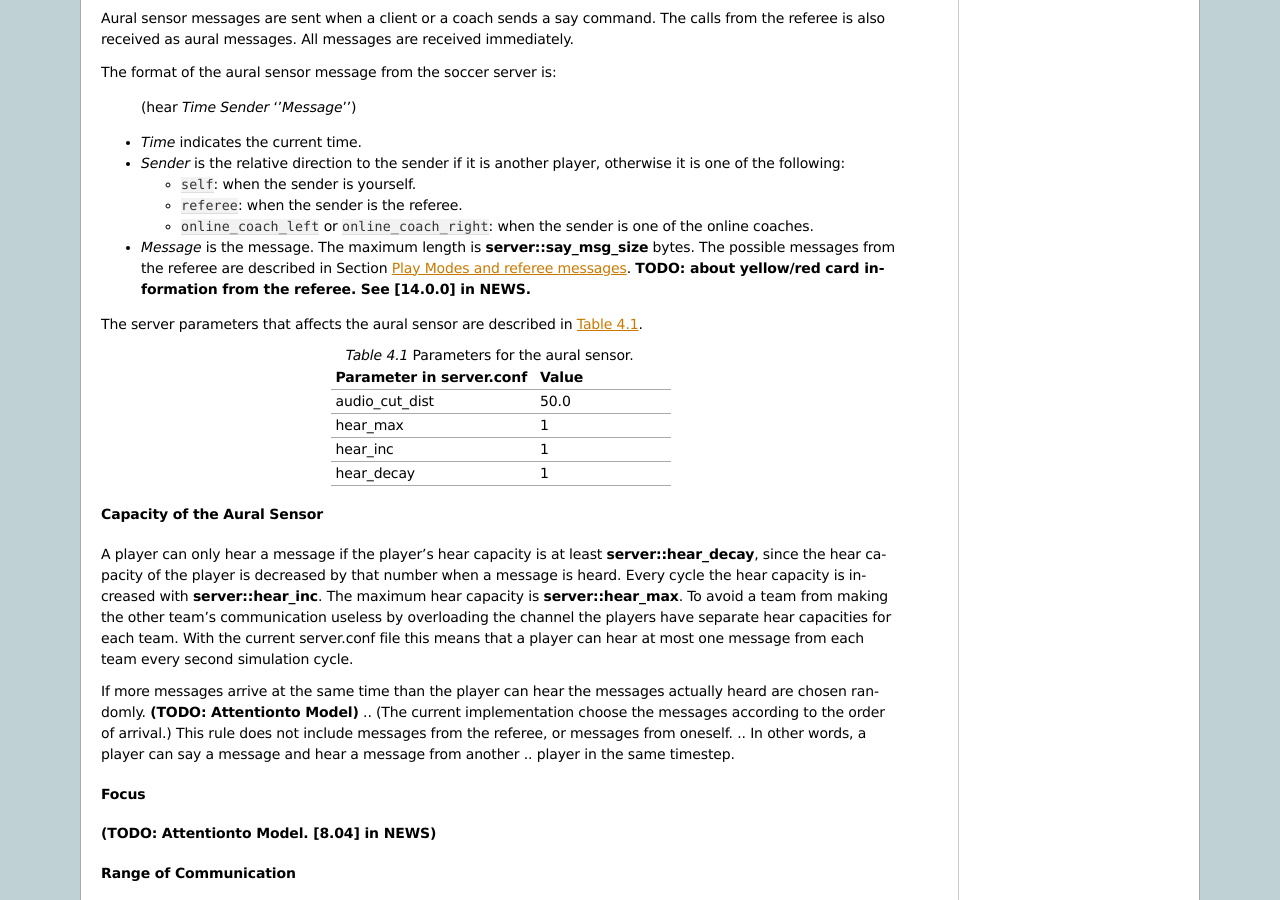
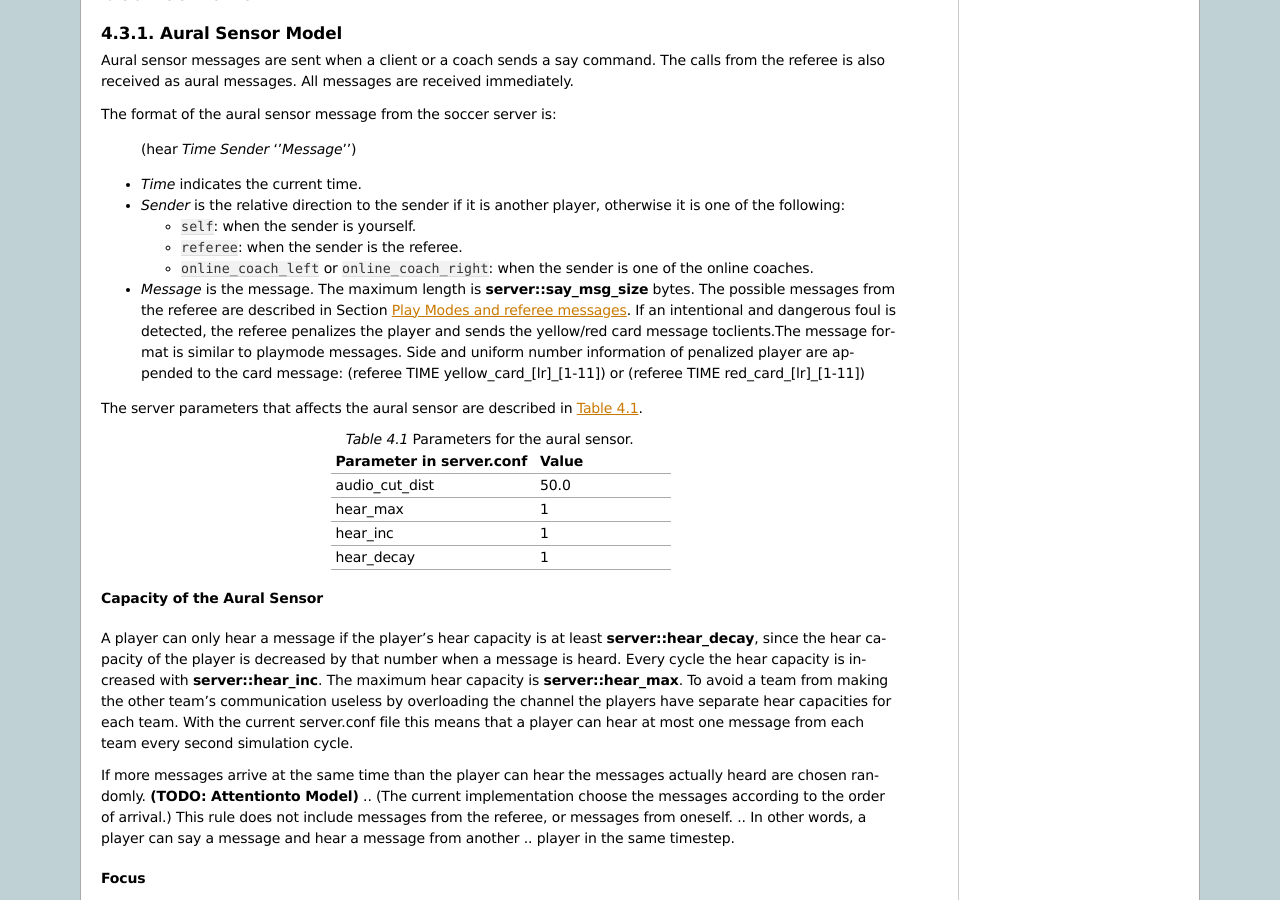
Before and after one commit to rcsoccersim/manual, a Sphinx documentation site: the page built from source/soccerserver.rst, in a window 1280 px wide and 900 px high, scrolled down 4422 px. Built offline with Sphinx 7.4.7, drawn with Linux system fonts in a browser that asks for light colours; some of the changed text lies outside the part shown.

Commit message:
Update section 4.2 and 4.3

```diff
--- a/source/soccerserver.rst
+++ b/source/soccerserver.rst
@@ -40,12 +40,14 @@
 | | (init *TeamName* [(version *VerNum* )] [(goalie)])   | | (init *Side* *Unum* *PlayMode*)               |
 | |     *TeamName* ::= \[+-_a-zA-Z0-9\]+                 | |          *Side* ::= ``l`` \| ``r``            |
 | |       *VerNum* ::= the protocol version (e.g. 15)    | |          *Unum* ::= 1~11                      |
-|                                                        | |      *PlayMode* ::= one of play modes         |
-|                                                        | | (error no_more_team_or_player)                |
-|                                                        | | (error reconnect)                             |
+| |                                                      | |      *PlayMode* ::= one of play modes         |
+| |                                                      | | (error no_more_team_or_playe_or_goalie)       |
 +--------------------------------------------------------+-------------------------------------------------+
-| | (reconnect ...)                                      | |                                               |
-| |     TeamName :=                                      | |                                               |
+| | (reconnect *TeamName* *Unum*)                        | | (error *Side* *PlayMode*)                     |
+| |     TeamName := \[+-_a-zA-Z0-9\]+                    | |          *Side* ::= ``l`` \| ``r``            |
+| |                                                      | |          *Unum* ::= 1~11                      |
+| |                                                      | |      *PlayMode* ::= one of play modes         |
+| |                                                      | | (error reconnect)                             |
 +--------------------------------------------------------+-------------------------------------------------+
 | (bye)                                                  |                                                 |
 +--------------------------------------------------------+-------------------------------------------------+
@@ -290,7 +292,10 @@
 
 - *Message* is the message. The maximum length is **server::say_msg_size** bytes.
   The possible messages from the referee are described in Section :ref:`sec-playmodes`.
-  **TODO: about yellow/red card information from the referee. See [14.0.0] in NEWS.**
+  If an intentional and dangerous foul is detected, the referee penalizes the player and
+  sends the yellow/red card message toclients.The message format is similar to playmode messages.
+  Side and uniform number information of penalized player are appended to the card message: (referee
+  TIME yellow_card_[lr]_[1-11]) or (referee TIME red_card_[lr]_[1-11])
 
 The server parameters that affects the aural sensor are described in :numref:`param-auralsensor`.
 
@@ -453,7 +458,10 @@
 Anonyous Mode
 ^^^^^^^^^^^^^^^^^^^^^^^^^^^^^^^^^^^^^^^^^^^^^^^^^^
 
-**TODO: anonymous mode. [16.0.0]**
+If fixed_teamname_[lr] are given, the players and online coaches receive the
+given string as their opponent team name, while receiving their own team name as
+it is.This feature can be used for an anonymous game where both teams do not know
+their opponent team name during a game.
 
 ^^^^^^^^^^^^^^^^^^^^^^^^^^^^^^^^^^^^^^^^^^^^^^^^^^
 Range of View
```
